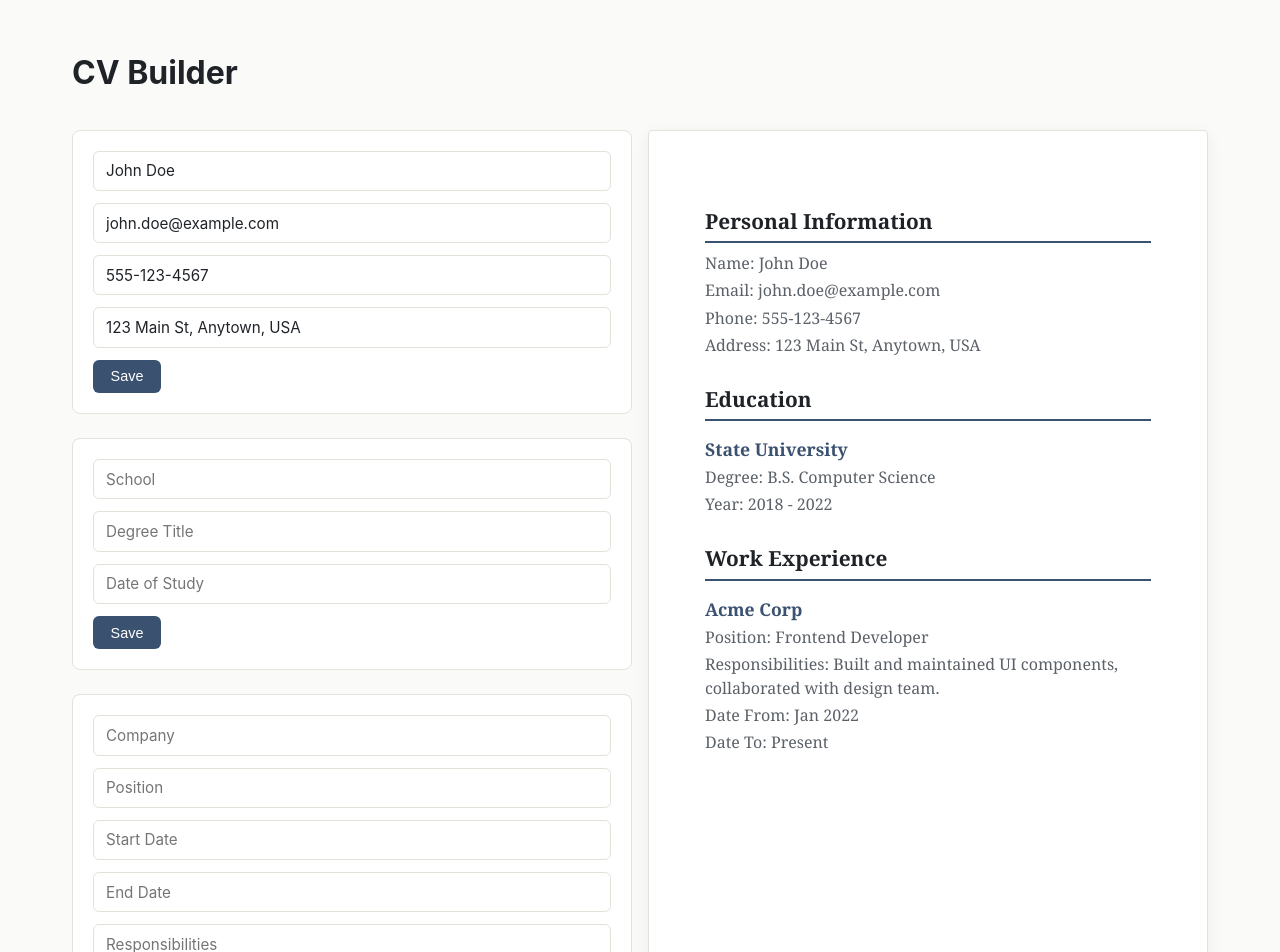
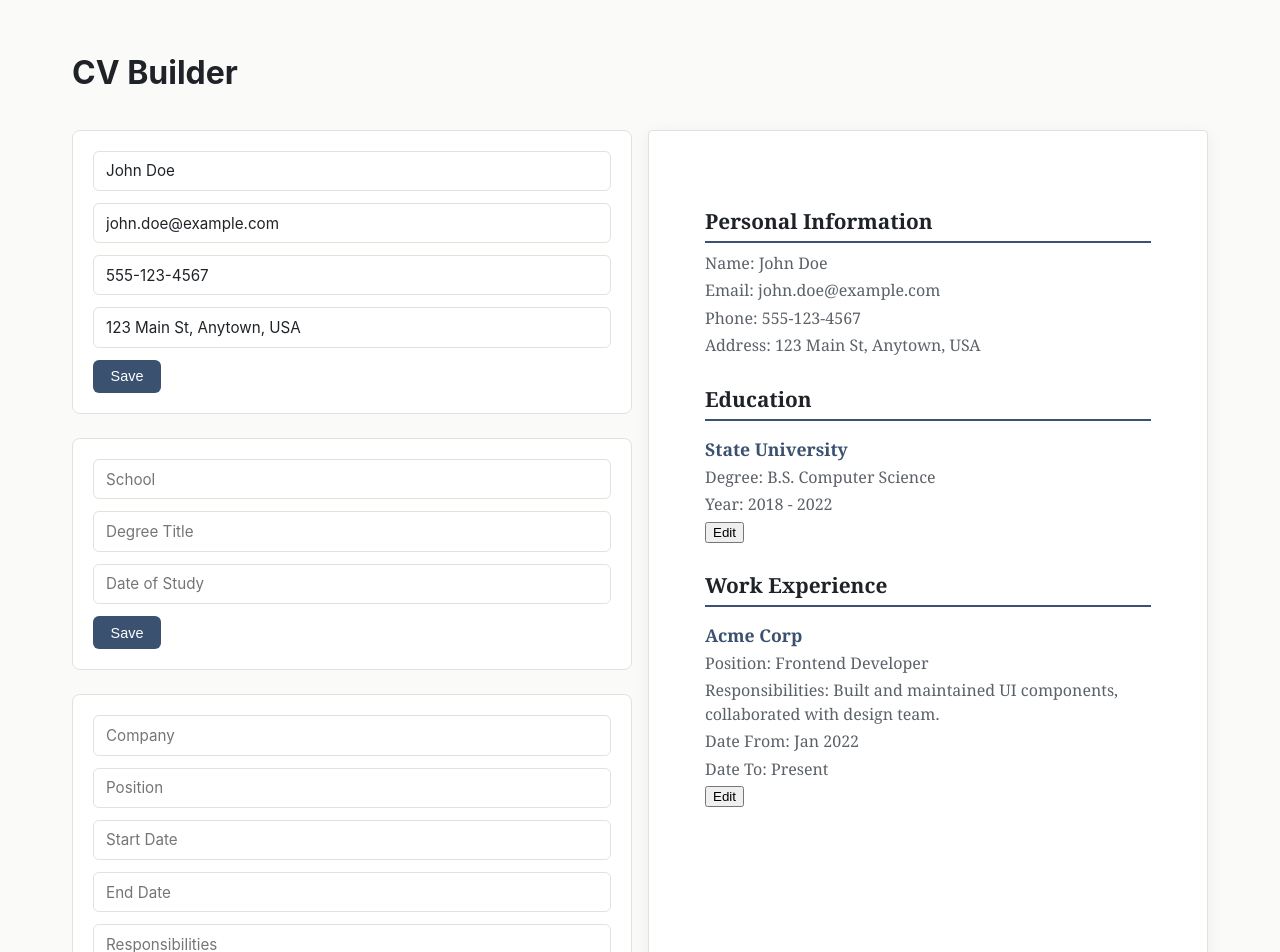
Before and after one commit to RubyFalcon/CV-APP, a React (Vite) app: page / in a window 1280 px wide. Shown: the top 952 px of the page. Built offline with nearby package versions, Linux system fonts and the light colour scheme.

Commit message:
feat: update to component data handling

```diff
--- a/src/App.jsx
+++ b/src/App.jsx
@@ -1,36 +1,59 @@
-import { useState } from 'react'
-import { initialData } from './data/initialdata.js'
-import PersonalDetailsForm from './components/form/PersonalDetailsForm.jsx'
-import EducationForm from './components/form/EducationForm.jsx'
-import WorkExperienceForm from './components/form/WorkExperienceForm.jsx'
-import PersonalDetails from './components/PersonalDetails.jsx'
-import Education from './components/Education.jsx'
-import WorkExperience from './components/WorkExperience.jsx'
-import './App.css'
+import { useState } from "react";
+import { initialData } from "./data/initialdata.js";
+import PersonalDetailsForm from "./components/form/PersonalDetailsForm.jsx";
+import EducationForm from "./components/form/EducationForm.jsx";
+import WorkExperienceForm from "./components/form/WorkExperienceForm.jsx";
+import PersonalDetails from "./components/PersonalDetails.jsx";
+import Education from "./components/Education.jsx";
+import WorkExperience from "./components/WorkExperience.jsx";
+import "./App.css";
 
 function App() {
-  const [data, setData] = useState(initialData)
+  const [data, setData] = useState(initialData);
+  const [editing, setEditing] = useState({ section: null, id: null });
+  const editingData = editing.section
+    ? data[editing.section].find((item) => item.id === editing.id)
+    : null;
+
   const handleSave = (key, newData) => {
     setData((prevData) => ({
       ...prevData,
       [key]: newData,
-    }))
-  }
+    }));
+  };
   return (
     <div className="app">
       <h1>CV Builder</h1>
       <div className="forms-panel">
-      <PersonalDetailsForm personalDetails={data.personalDetails} onSave={(newData) => handleSave('personalDetails', newData)} />
-      <EducationForm education={data.education} onSave={(newData) => handleSave('education', newData)} />
-      <WorkExperienceForm workExperience={data.workExperience} onSave={(newData) => handleSave('workExperience', newData)} />
+        <PersonalDetailsForm
+          personalDetails={data.personalDetails}
+          onSave={(newData) => handleSave("personalDetails", newData)}
+        />
+        <EducationForm
+          education={data.education}
+          onSave={(newData) => handleSave("education", newData)}
+          editingData={
+            editing.section === "education" ? editingData : null
+          }
+        />
+        <WorkExperienceForm
+          workExperience={data.workExperience}
+          onSave={(newData) => handleSave("workExperience", newData)}
+          editingData={
+            editing.section === "workExperience" ? editingData : null
+          }
+        />
       </div>
       <div className="cv-page">
-      <PersonalDetails personalDetails={data.personalDetails} />
-      <Education education={data.education} />
-      <WorkExperience workExperience={data.workExperience} />
+        <PersonalDetails personalDetails={data.personalDetails} />
+        <Education education={data.education} onEdit={setEditing} />
+        <WorkExperience
+          workExperience={data.workExperience}
+          onEdit={setEditing}
+        />
       </div>
     </div>
-  )
+  );
 }
 
-export default App
+export default App;
--- a/src/components/Education.jsx
+++ b/src/components/Education.jsx
@@ -1,12 +1,14 @@
-export default function Education({ education }) {
+export default function Education({ education, onEdit }) {
+
     return (
         <div>
             <h2>Education</h2>
-            {education.map((edu, index) => (
-                <div key={index}>
+            {education.map((edu) => (
+                <div key={edu.id}>
                     <h3>{edu.school}</h3>
                     <p>Degree: {edu.title}</p>
                     <p>Year: {edu.dateOfStudy}</p>
+                    <button onClick={() => onEdit({ section: 'education', id: edu.id })}>Edit</button>
                 </div>
             ))}
         </div>
--- a/src/components/WorkExperience.jsx
+++ b/src/components/WorkExperience.jsx
@@ -1,14 +1,15 @@
-export default function WorkExperience({ workExperience }) {
+export default function WorkExperience({ workExperience, onEdit }) {
   return (
     <div>
       <h2>Work Experience</h2>
-      {workExperience.map((job, index) => (
-        <div key={index}>
+      {workExperience.map((job) => (
+        <div key={job.id}>
           <h3>{job.company}</h3>
           <p>Position: {job.position}</p>
           <p>Responsibilities: {job.responsibilities}</p>
           <p>Date From: {job.dateFrom}</p>
           <p>Date To: {job.dateTo}</p>
+          <button onClick={() => onEdit({ section: 'workExperience', id: job.id })}>Edit</button>
         </div>
       ))}
     </div>
--- a/src/components/form/EducationForm.jsx
+++ b/src/components/form/EducationForm.jsx
@@ -1,11 +1,12 @@
 import { useState } from 'react';
 
-export default function EducationForm({ education, onSave }) {
+export default function EducationForm({ education, onSave, editing }) {
   const [formData, setFormData] = useState({});
 
   const handleSubmit = (e) => {
     e.preventDefault();
-    const updatedEducation = [...education, formData];
+    const newEducationEntry = { ...formData, id: crypto.randomUUID() };
+    const updatedEducation = [...education, newEducationEntry];
     onSave(updatedEducation);
     setFormData({});
   };
--- a/src/components/form/PersonalDetailsForm.jsx
+++ b/src/components/form/PersonalDetailsForm.jsx
@@ -1,4 +1,4 @@
-import React, { useState } from 'react';
+import { useState } from 'react';
 export default function PersonalDetailsForm({ personalDetails, onSave }) {
   const [formData, setFormData] = useState(personalDetails || {});
 
--- a/src/components/form/WorkExperienceForm.jsx
+++ b/src/components/form/WorkExperienceForm.jsx
@@ -4,7 +4,8 @@ export default function WorkExperienceForm({ workExperience, onSave }) {
 
    const handleSubmit = (e) => {
     e.preventDefault();
-    const updatedWorkExperience = [...workExperience, formData];
+    const newWorkExperienceEntry = { ...formData, id: crypto.randomUUID() };
+    const updatedWorkExperience = [...workExperience, newWorkExperienceEntry];
     onSave(updatedWorkExperience);
     setFormData({});
   };
--- a/src/data/initialdata.js
+++ b/src/data/initialdata.js
@@ -8,6 +8,7 @@ export const initialData = {
   },
   education: [
     {
+      id: crypto.randomUUID(),
       school: 'State University',
       title: 'B.S. Computer Science',
       dateOfStudy: '2018 - 2022',
@@ -15,6 +16,7 @@ export const initialData = {
   ],
   workExperience: [
     {
+      id: crypto.randomUUID(),
       company: 'Acme Corp',
       position: 'Frontend Developer',
       responsibilities: 'Built and maintained UI components, collaborated with design team.',
```
